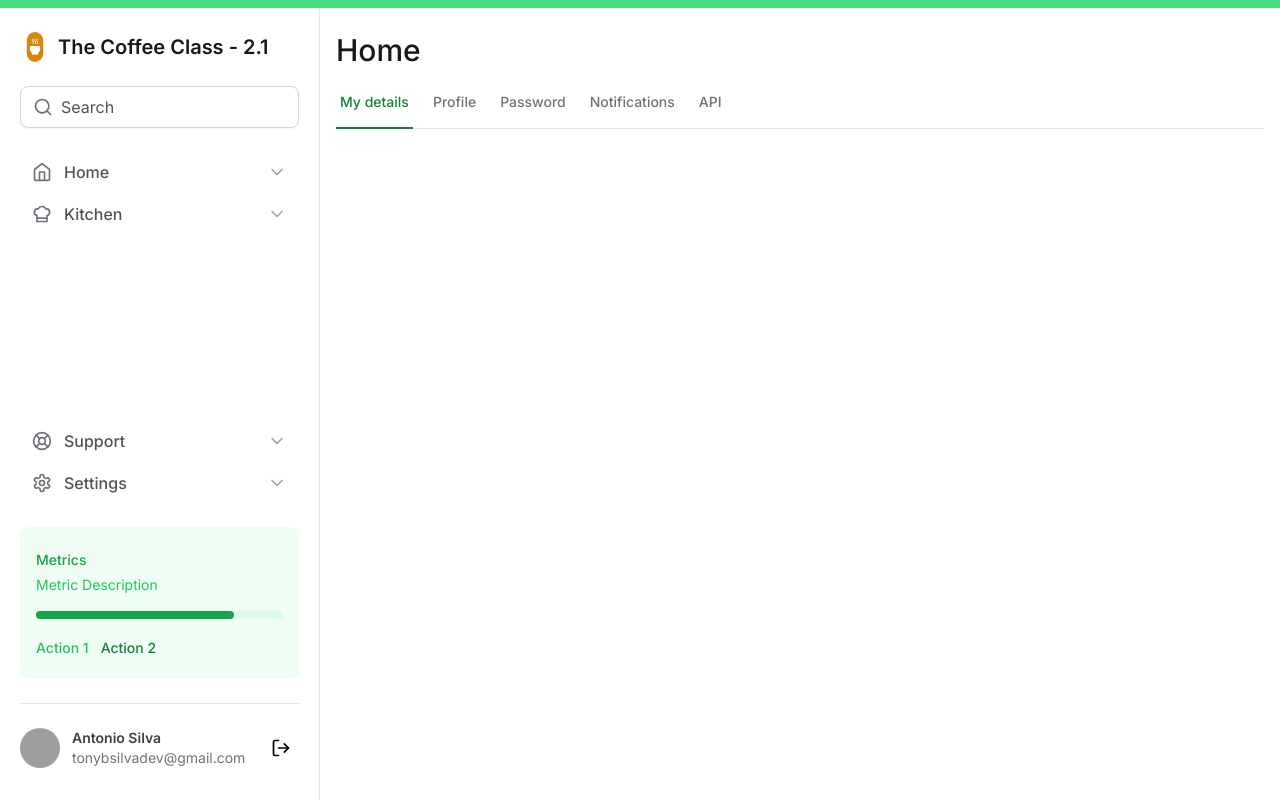
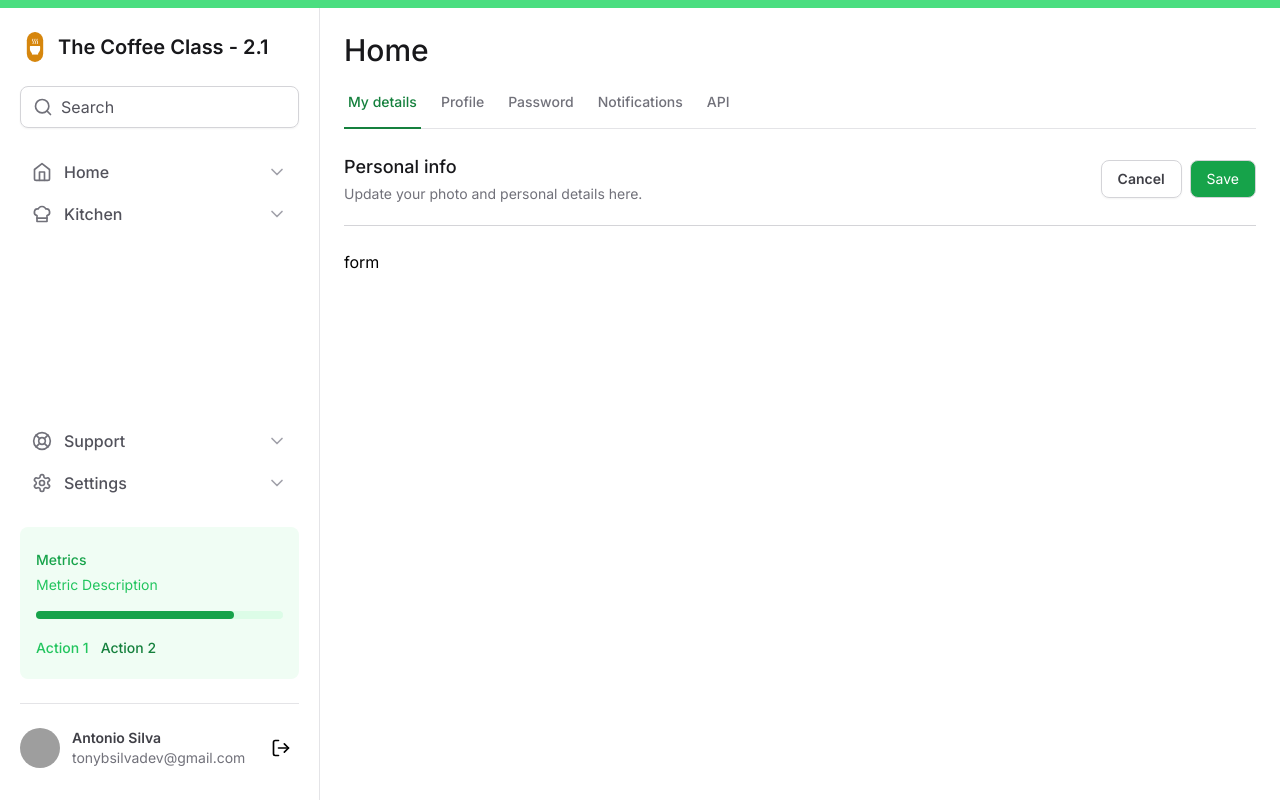
Before and after one commit to Asynnc/design-system-with-tailwind-ui, a Next.js app: page / in a window 1280 px wide. Built offline with nearby package versions, Linux system fonts and the light colour scheme; grey boxes are pictures that could not be loaded.

Commit message:
chore: update title page

```diff
--- a/src/app/layout.tsx
+++ b/src/app/layout.tsx
@@ -21,7 +21,7 @@
       <body className={inter.className}>
         <div className="grid min-h-screen grid-cols-app">
           <Sidebar />
-          <main className="px-4 pb-12 pt-8">
+          <main className="px-6 pb-12 pt-8">
             <ScrollProgressHorizontal />
             {children}
           </main>
--- a/src/app/page.tsx
+++ b/src/app/page.tsx
@@ -4,8 +4,37 @@
   return (
     <>
       <h1 className="text-3xl font-medium text-zinc-900">Home</h1>
+      <SettingsTabs />
 
-      <SettingsTabs />
+      <div className="mt-6 flex flex-col ">
+        <div className="flex items-center justify-between border-b border-zinc-300 pb-5">
+          <div className="space-y-1">
+            <h2 className="text-lg font-medium text-zinc-900">Personal info</h2>
+            <span className="text-sm text-zinc-500">
+              Update your photo and personal details here.
+            </span>
+          </div>
+          <div className="flex items-center gap-2">
+            <button
+              type="button"
+              className="rounded-lg border border-zinc-300 px-4 py-2 text-sm font-semibold  text-zinc-700 shadow-sm  hover:bg-zinc-50"
+            >
+              Cancel
+            </button>
+            <button
+              type="button"
+              form="settings"
+              className="rounded-lg border border-zinc-300 bg-green-600 px-4 py-2 text-sm text-white hover:bg-green-700"
+            >
+              Save
+            </button>
+          </div>
+        </div>
+
+        <form id="settings" action="" className="mt-6 flex w-full flex-col ">
+          form
+        </form>
+      </div>
     </>
   )
 }
```
